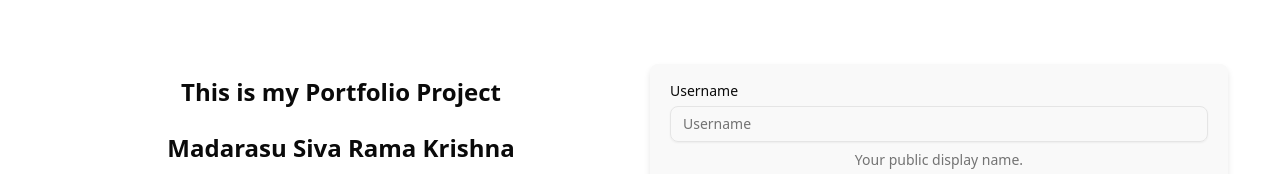
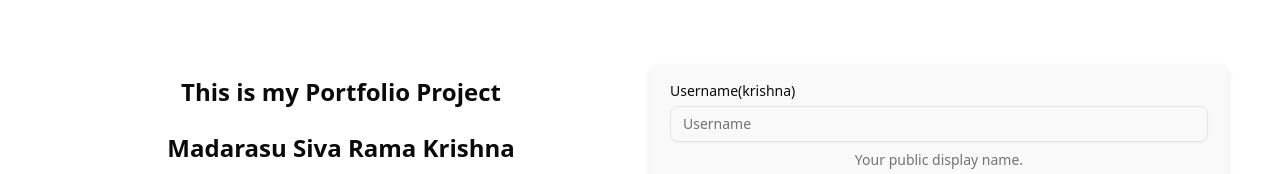
Before and after one commit to msrkrishna143/React_Portfolio_krishna, a React (Vite) app: page / in a window 1280 px wide. Shown: the part 110-284 px from the top of the page. Built offline with nearby package versions, Linux system fonts and the light colour scheme.

Commit message:
Added username in login page

```diff
--- a/src/login/loginForm.jsx
+++ b/src/login/loginForm.jsx
@@ -78,7 +78,7 @@ const LoginForm = () => {
             name="username"
             render={({ field }) => (
               <FormItem>
-                <FormLabel>Username</FormLabel>
+                <FormLabel>Username(krishna)</FormLabel>
                 <FormControl>
                   <Input placeholder="Username" {...field} />
                 </FormControl>
```
